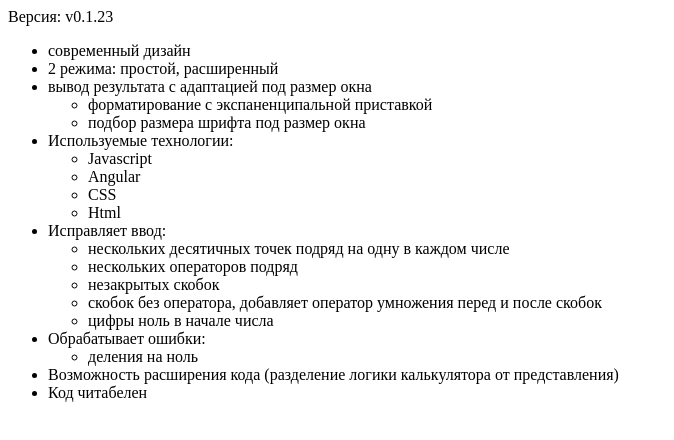
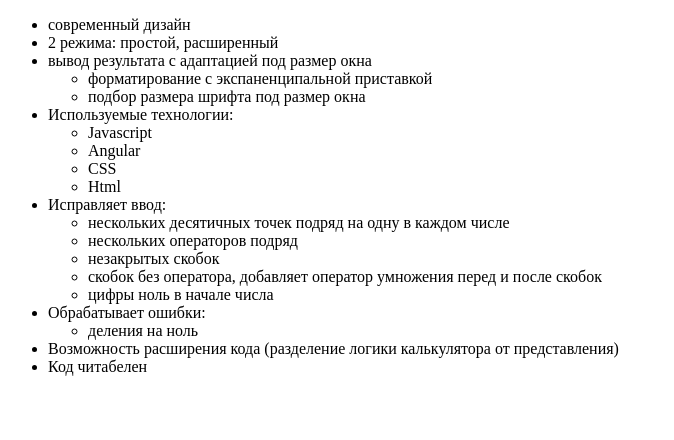
Before and after one commit to jagerflash/angular_calc, a plain HTML site: page about/index.html in a window 1280 px wide. Shown: the whole page, without its empty margins (0-674 px from the left). Drawn offline with Linux system fonts and the light colour scheme.

Commit message:
Revert "добавил версию"
This reverts commit 679477a796ff3f110f6e1c350f708706ced9e325.

```diff
--- a/about/index.html
+++ b/about/index.html
@@ -5,7 +5,6 @@
     <title>Про калькулятор</title>
 </head>
 <body>
-    Версия: v0.1.23
     <ul>
         <li>современный дизайн</li>
         <li>2 режима: простой, расширенный</li>
```
